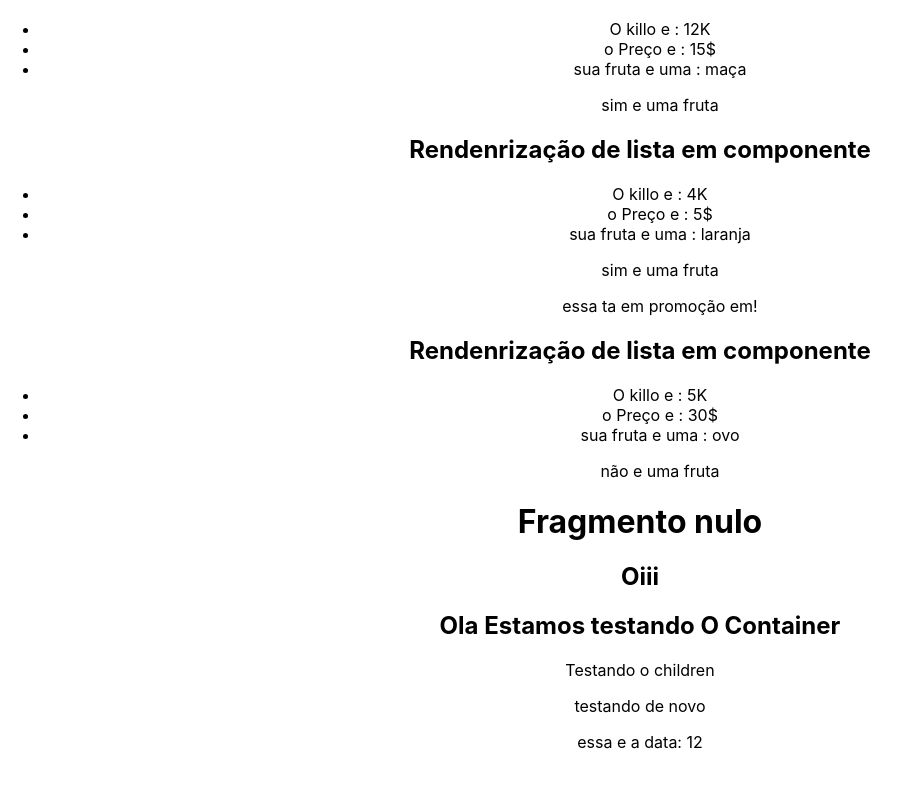
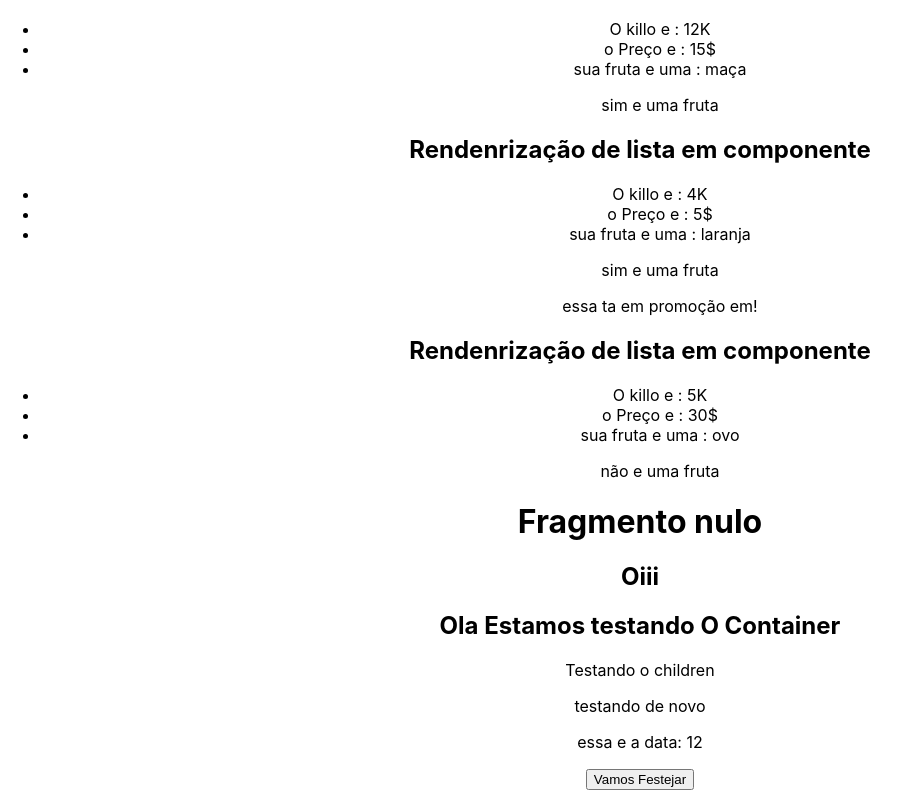
Before and after one commit to Anselmo5/CursoReact, a React (Create React App) app in the folder etapa3/: page / in a window 1280 px wide. Shown: the part 1475-2265 px from the top of the page, without its empty margins (0-910 px from the left). Before the commit the page ends 2243 px from the top, so only its background shows below. Built offline with nearby package versions, Linux system fonts and the light colour scheme.

Commit message:
alteração

```diff
--- a/etapa3/src/App.js
+++ b/etapa3/src/App.js
@@ -12,6 +12,7 @@ import Reutilizacaodecomponents from './components/Reutilizacaodecomponents';
 import ListRenderComponents from './components/ListRenderComponents';
 import { Fragmentsestrute } from './components/Fragmentestrute';
 import { Container } from './components/Container';
+import { PropsFunction } from './components/PropsFunction';
 
 
 
@@ -25,6 +26,10 @@ function App() {
     {id : 2, killo : "4K", preco: "5$", empromocao:true, fruta: "laranja", euma:true },
     {id : 3, killo : "5K", preco: "30$", empromocao:false, fruta: "ovo", euma: false },
   ]
+
+  function Showmenssagem(){
+      console.log("Festa do componete pai!");
+  }
   return (
     <div className="App">
       <h2> Terceira cessão do curso</h2>
@@ -46,6 +51,7 @@ function App() {
       <Reutilizacaodecomponents marga="fiat" cor="azul" pneus={4} km={2000} nemCar={false} />
       {frutas.map(frutas =>(
         <ListRenderComponents
+          key={frutas.id}
           killo={frutas.killo}
           preco={frutas.preco}
           empromocao={frutas.empromocao}
@@ -53,14 +59,16 @@ function App() {
           euma={frutas.euma}  />
       )) }
     <Fragmentsestrute/>
+
     <Container mydata={12}> {/* temos desntro do react o conceito de  children-props onde temos um elemento filho que utiliza propriedades do pai.
      como se fosse um container que abraça todo o tipo de dato de enviado.
      Exemplo abaixo:
      */}
-
      <p> Testando o children</p>
      <p> testando de novo</p>
     </Container>
+     {/* Function props */}
+     <PropsFunction myevent={Showmenssagem}/>
     </div>
 
 
--- /dev/null
+++ b/etapa3/src/components/PropsFunction.js
@@ -0,0 +1,7 @@
+export const PropsFunction = ({Showmenssagem}) => {
+  return (
+  <div>
+    <button onClick={Showmenssagem}> Vamos Festejar</button>
+  </div>
+  )
+}
```
